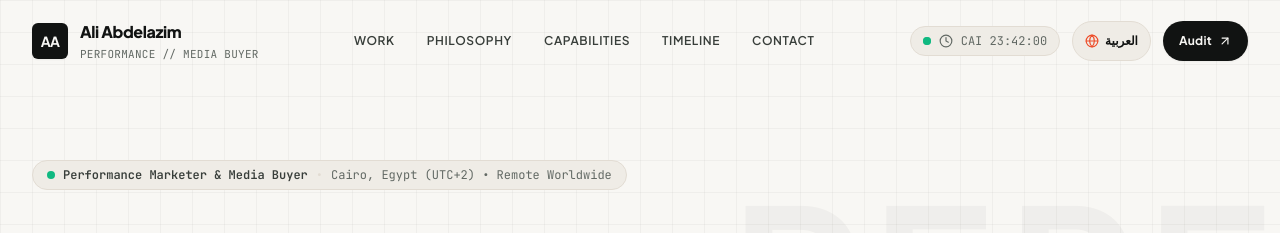
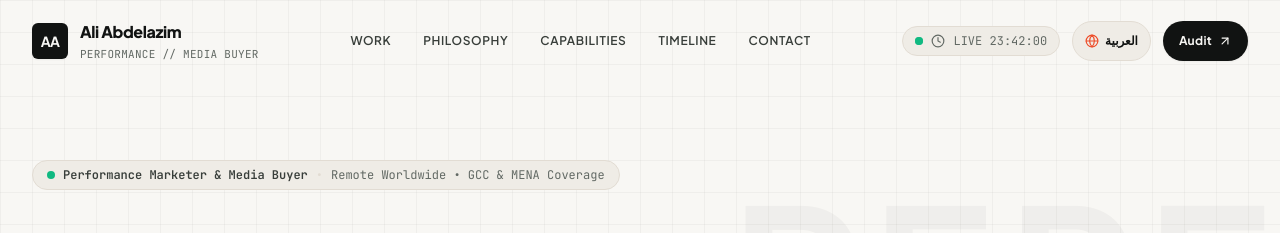
Before and after one commit to aliabdelazim7/Marketing-Portfolio, a React (Vite) app: page / in a window 1280 px wide. Shown: the top 233 px of the page. Built offline with nearby package versions, Linux system fonts and the light colour scheme; a web font is replaced by a local one.

Commit message:
chore: remove Cairo localizations in favor of GCC & regional remote positioning

```diff
--- a/src/components/Footer.tsx
+++ b/src/components/Footer.tsx
@@ -62,7 +62,7 @@ export const Footer: React.FC = () => {
           <div>{t.footer.rights}</div>
           <div className="flex items-center gap-2">
             <span className="inline-block w-1.5 h-1.5 rounded-full bg-emerald-live" />
-            <span>Cairo, Egypt (UTC+2) • Worldwide Availability</span>
+            <span>{lang === 'ar' ? 'إدارة الحملات الإقليمية والدولية (عن بُعد) • الخليج ومصر' : 'Remote Worldwide • GCC & MENA Coverage'}</span>
           </div>
         </div>
 
--- a/src/components/Navbar.tsx
+++ b/src/components/Navbar.tsx
@@ -98,14 +98,14 @@ export const Navbar: React.FC = () => {
 
             {/* Right Actions */}
             <div className="flex items-center gap-2 sm:gap-3">
-              {/* Live Cairo Clock */}
+              {/* Live Status Clock */}
               <div className="hidden xl:flex items-center gap-2 px-3 py-1.5 rounded-full bg-surface border border-border-hairline text-xs font-mono text-ink-muted">
                 <span className="relative flex h-2 w-2">
                   <span className="animate-ping absolute inline-flex h-full w-full rounded-full bg-emerald-live opacity-75"></span>
                   <span className="relative inline-flex rounded-full h-2 w-2 bg-emerald-live"></span>
                 </span>
                 <Clock className="w-3.5 h-3.5 text-ink-muted" />
-                <span>CAI {cairoTime || 'UTC+2'}</span>
+                <span>LIVE {cairoTime || 'UTC+2'}</span>
               </div>
 
               {/* Language Switcher */}
@@ -153,7 +153,7 @@ export const Navbar: React.FC = () => {
               </span>
               <span>{t.meta.availability}</span>
             </div>
-            <span>CAIRO {cairoTime}</span>
+            <span>LIVE {cairoTime}</span>
           </div>
 
           {/* Links */}
--- a/src/data/content.ts
+++ b/src/data/content.ts
@@ -93,7 +93,7 @@ export const contentData = {
     meta: {
       name: "Ali Abdelazim",
       title: "Performance Marketer & Media Buyer",
-      location: "Cairo, Egypt (UTC+2) • Remote Worldwide",
+      location: "Remote Worldwide • GCC & MENA Coverage",
       availability: "Available for Q1/Q2 Audits & Campaigns",
       heroHeadlinePrefix: "Ads That Drive Sales.",
       heroHeadlineItalic: "Numbers That Hit Your Bank Account.",
@@ -237,7 +237,7 @@ export const contentData = {
       whatsappValue: "+20 155 322 4824",
       whatsappRaw: "201553224824",
       locationLabel: "HQ Timezone",
-      locationValue: "Cairo, Egypt (UTC+2)",
+      locationValue: "Remote Worldwide (UTC+2) • GCC & MENA Active",
       copyEmail: "Copy Email",
       copied: "Copied to Clipboard!",
       verifiedNote: "Verified Channels • Direct Response Within 24 Hours",
@@ -252,7 +252,7 @@ export const contentData = {
     meta: {
       name: "علي عبد العظيم",
       title: "أخصائي تسويق الأداء وإدارة الحملات الإعلانية (Performance Marketer & Media Buyer)",
-      location: "القاهرة، مصر • إدارة الحملات الإقليمية والدولية (عن بُعد)",
+      location: "إدارة الحملات الإقليمية والدولية (عن بُعد) • الخليج ومصر",
       availability: "متاح لاستلام مشاريع جديدة وتدقيق الحسابات الإعلانية",
       heroHeadlinePrefix: "إعلانات موجهة لتحقيق المبيعات.",
       heroHeadlineItalic: "وعوائد ملموسة تعزز نمو أرباحك.",
@@ -395,8 +395,8 @@ export const contentData = {
       whatsappLabel: "واتساب (محادثات واتصال)",
       whatsappValue: "+20 155 322 4824",
       whatsappRaw: "201553224824",
-      locationLabel: "المنطقة الزمنية وموقع العمل",
-      locationValue: "القاهرة، مصر (UTC+2) • متاح للمشاريع الإقليمية والدولية",
+      locationLabel: "نطاق العمل وموقع الخدمة",
+      locationValue: "إدارة الحملات الإقليمية والدولية (عن بُعد) • الخليج ومصر",
       copyEmail: "نسخ البريد الإلكتروني",
       copied: "تم النسخ بنجاح!",
       verifiedNote: "قنوات اتصال رسمية ومباشرة • استجابة مهنية خلال 24 ساعة",
```
